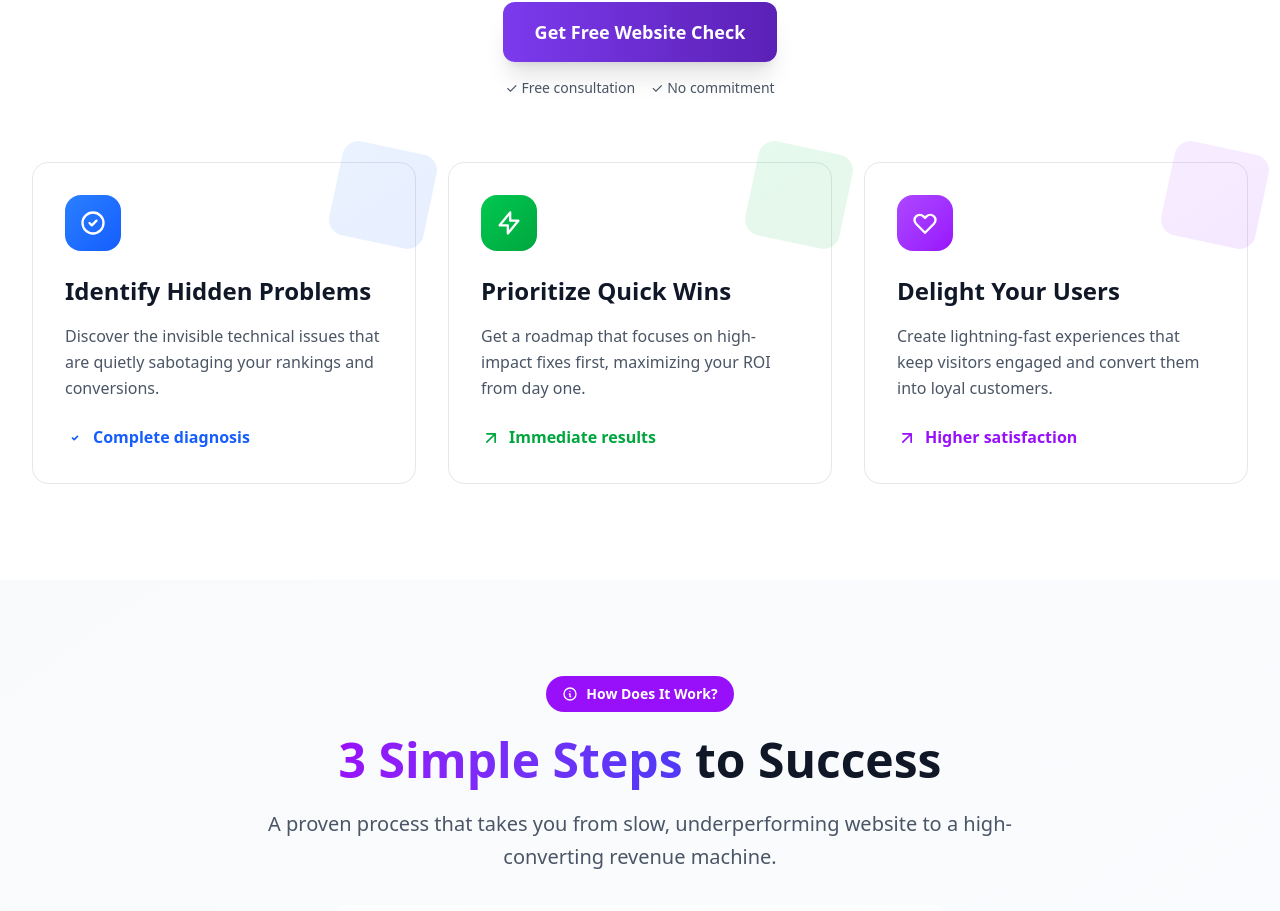
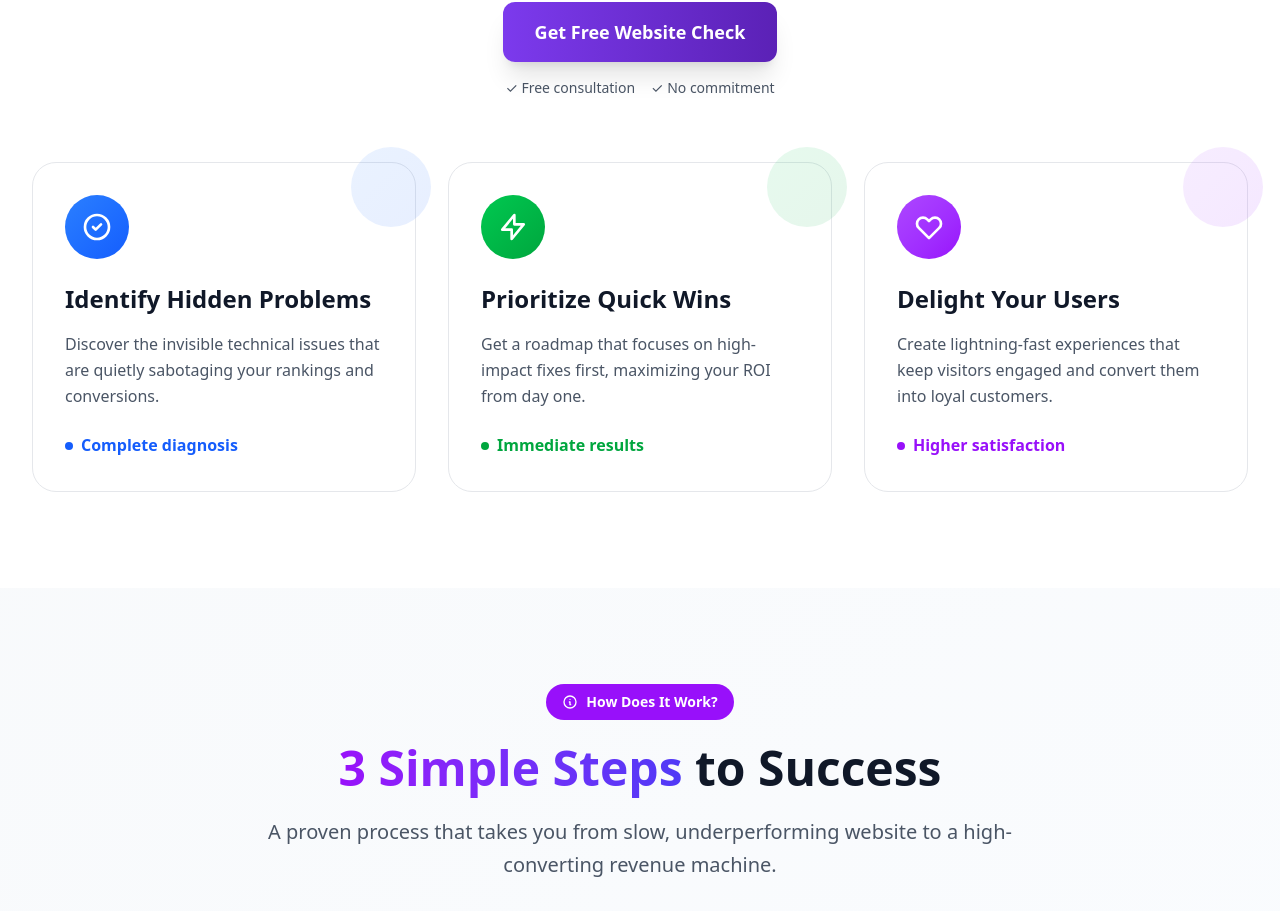
Before and after one commit to mvstepanek/techseovitals.com, a Next.js app: page / in a window 1280 px wide. Shown: the part 4568-5479 px from the top of the page. Built offline with nearby package versions, Linux system fonts and the light colour scheme.

Commit message:
homepage

```diff
--- a/app/page.tsx
+++ b/app/page.tsx
@@ -429,10 +429,10 @@ export default function Home() {
             </div>
 
             <div className="grid grid-cols-1 md:grid-cols-3 gap-8">
-              <div className="group relative bg-white p-8 rounded-2xl border border-gray-200 hover:border-blue-200 hover:shadow-lg transition-all duration-300">
-                <div className="absolute -top-4 -right-4 w-24 h-24 bg-gradient-to-br from-blue-500 to-blue-600 rounded-2xl rotate-12 opacity-10 group-hover:opacity-20 transition-opacity"></div>
-                <div className="w-14 h-14 bg-gradient-to-br from-blue-500 to-blue-600 rounded-2xl flex items-center justify-center mb-6 group-hover:scale-110 transition-transform">
-                  <svg className="w-7 h-7 text-white" fill="none" stroke="currentColor" viewBox="0 0 24 24">
+              <div className="group relative bg-white p-8 rounded-3xl border border-gray-200 hover:border-blue-200 hover:shadow-lg transition-all duration-300">
+                <div className="absolute -top-4 -right-4 w-20 h-20 bg-gradient-to-br from-blue-500 to-blue-600 rounded-full opacity-10 group-hover:opacity-20 transition-opacity"></div>
+                <div className="w-16 h-16 bg-gradient-to-br from-blue-500 to-blue-600 rounded-full flex items-center justify-center mb-6 group-hover:scale-110 transition-transform">
+                  <svg className="w-8 h-8 text-white" fill="none" stroke="currentColor" viewBox="0 0 24 24">
                     <path strokeLinecap="round" strokeLinejoin="round" strokeWidth={2} d="M9 12l2 2 4-4m6 2a9 9 0 11-18 0 9 9 0 0118 0z" />
                   </svg>
                 </div>
@@ -441,17 +441,15 @@ export default function Home() {
                   Discover the invisible technical issues that are quietly sabotaging your rankings and conversions.
                 </p>
                 <div className="flex items-center gap-2 text-blue-600 font-semibold">
-                  <svg className="w-5 h-5" fill="none" stroke="currentColor" viewBox="0 0 24 24">
-                    <path strokeLinecap="round" strokeLinejoin="round" strokeWidth={2} d="M9 12l2 2 4-4" />
-                  </svg>
+                  <div className="w-2 h-2 bg-blue-600 rounded-full"></div>
                   Complete diagnosis
                 </div>
               </div>
 
-              <div className="group relative bg-white p-8 rounded-2xl border border-gray-200 hover:border-green-200 hover:shadow-lg transition-all duration-300">
-                <div className="absolute -top-4 -right-4 w-24 h-24 bg-gradient-to-br from-green-500 to-green-600 rounded-2xl rotate-12 opacity-10 group-hover:opacity-20 transition-opacity"></div>
-                <div className="w-14 h-14 bg-gradient-to-br from-green-500 to-green-600 rounded-2xl flex items-center justify-center mb-6 group-hover:scale-110 transition-transform">
-                  <svg className="w-7 h-7 text-white" fill="none" stroke="currentColor" viewBox="0 0 24 24">
+              <div className="group relative bg-white p-8 rounded-3xl border border-gray-200 hover:border-green-200 hover:shadow-lg transition-all duration-300">
+                <div className="absolute -top-4 -right-4 w-20 h-20 bg-gradient-to-br from-green-500 to-green-600 rounded-full opacity-10 group-hover:opacity-20 transition-opacity"></div>
+                <div className="w-16 h-16 bg-gradient-to-br from-green-500 to-green-600 rounded-full flex items-center justify-center mb-6 group-hover:scale-110 transition-transform">
+                  <svg className="w-8 h-8 text-white" fill="none" stroke="currentColor" viewBox="0 0 24 24">
                     <path strokeLinecap="round" strokeLinejoin="round" strokeWidth={2} d="M13 10V3L4 14h7v7l9-11h-7z" />
                   </svg>
                 </div>
@@ -460,17 +458,15 @@ export default function Home() {
                   Get a roadmap that focuses on high-impact fixes first, maximizing your ROI from day one.
                 </p>
                 <div className="flex items-center gap-2 text-green-600 font-semibold">
-                  <svg className="w-5 h-5" fill="none" stroke="currentColor" viewBox="0 0 24 24">
-                    <path strokeLinecap="round" strokeLinejoin="round" strokeWidth={2} d="M7 17l9.2-9.2M17 17V7H7" />
-                  </svg>
+                  <div className="w-2 h-2 bg-green-600 rounded-full"></div>
                   Immediate results
                 </div>
               </div>
 
-              <div className="group relative bg-white p-8 rounded-2xl border border-gray-200 hover:border-purple-200 hover:shadow-lg transition-all duration-300">
-                <div className="absolute -top-4 -right-4 w-24 h-24 bg-gradient-to-br from-purple-500 to-purple-600 rounded-2xl rotate-12 opacity-10 group-hover:opacity-20 transition-opacity"></div>
-                <div className="w-14 h-14 bg-gradient-to-br from-purple-500 to-purple-600 rounded-2xl flex items-center justify-center mb-6 group-hover:scale-110 transition-transform">
-                  <svg className="w-7 h-7 text-white" fill="none" stroke="currentColor" viewBox="0 0 24 24">
+              <div className="group relative bg-white p-8 rounded-3xl border border-gray-200 hover:border-purple-200 hover:shadow-lg transition-all duration-300">
+                <div className="absolute -top-4 -right-4 w-20 h-20 bg-gradient-to-br from-purple-500 to-purple-600 rounded-full opacity-10 group-hover:opacity-20 transition-opacity"></div>
+                <div className="w-16 h-16 bg-gradient-to-br from-purple-500 to-purple-600 rounded-full flex items-center justify-center mb-6 group-hover:scale-110 transition-transform">
+                  <svg className="w-8 h-8 text-white" fill="none" stroke="currentColor" viewBox="0 0 24 24">
                     <path strokeLinecap="round" strokeLinejoin="round" strokeWidth={2} d="M4.318 6.318a4.5 4.5 0 000 6.364L12 20.364l7.682-7.682a4.5 4.5 0 00-6.364-6.364L12 7.636l-1.318-1.318a4.5 4.5 0 00-6.364 0z" />
                   </svg>
                 </div>
@@ -479,9 +475,7 @@ export default function Home() {
                   Create lightning-fast experiences that keep visitors engaged and convert them into loyal customers.
                 </p>
                 <div className="flex items-center gap-2 text-purple-600 font-semibold">
-                  <svg className="w-5 h-5" fill="none" stroke="currentColor" viewBox="0 0 24 24">
-                    <path strokeLinecap="round" strokeLinejoin="round" strokeWidth={2} d="M7 17l9.2-9.2M17 17V7H7" />
-                  </svg>
+                  <div className="w-2 h-2 bg-purple-600 rounded-full"></div>
                   Higher satisfaction
                 </div>
               </div>
@@ -505,10 +499,11 @@ export default function Home() {
               <p className="text-xl text-gray-600 max-w-3xl mx-auto leading-relaxed">
                 A proven process that takes you from slow, underperforming website to a high-converting revenue machine.
               </p>
-              <div className="mt-8 bg-white/80 backdrop-blur-sm rounded-2xl p-6 inline-block">
-                <p className="text-lg text-gray-700 italic font-medium">
-                  "Investing in optimization today creates remarkable returns tomorrow."
-                </p>
+              <div className="mt-8 inline-flex items-center gap-2 px-6 py-3 rounded-full text-lg font-medium bg-gradient-to-r from-purple-600 to-indigo-600 text-white">
+                <svg className="w-5 h-5" fill="currentColor" viewBox="0 0 24 24">
+                  <path d="M14.017 21v-7.391c0-5.704 3.731-9.57 8.983-10.609l.995 2.151c-2.432.917-3.995 3.638-3.995 5.849h4v10h-9.983zm-14.017 0v-7.391c0-5.704 3.748-9.57 9-10.609l.996 2.151c-2.433.917-3.996 3.638-3.996 5.849h4v10h-10z"/>
+                </svg>
+                "Investing in optimization today creates remarkable returns tomorrow."
               </div>
             </div>
 
```
